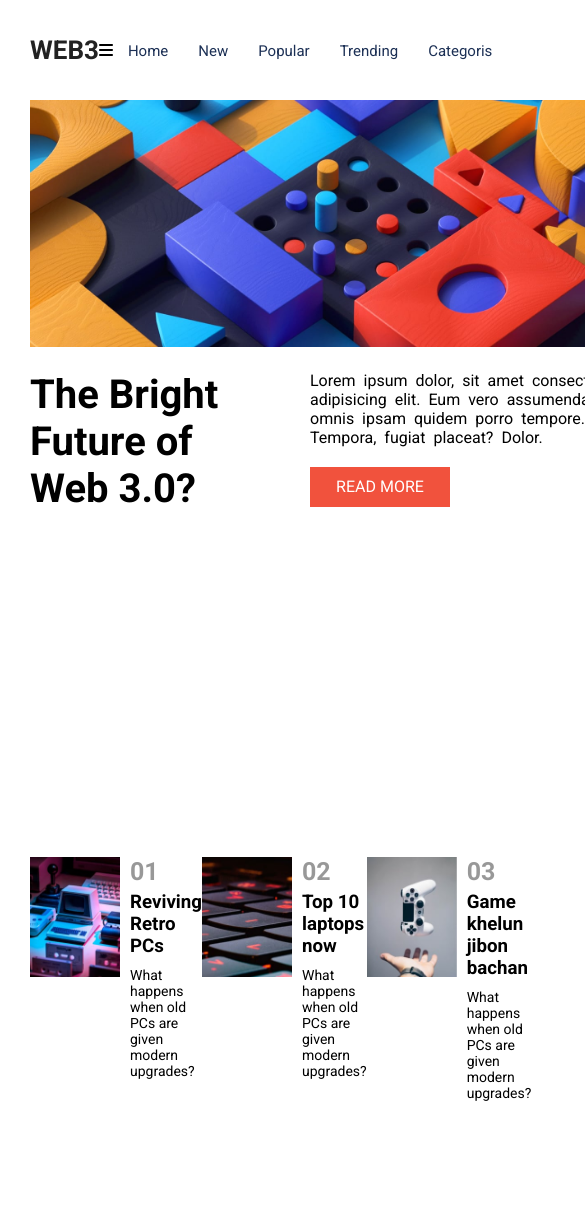
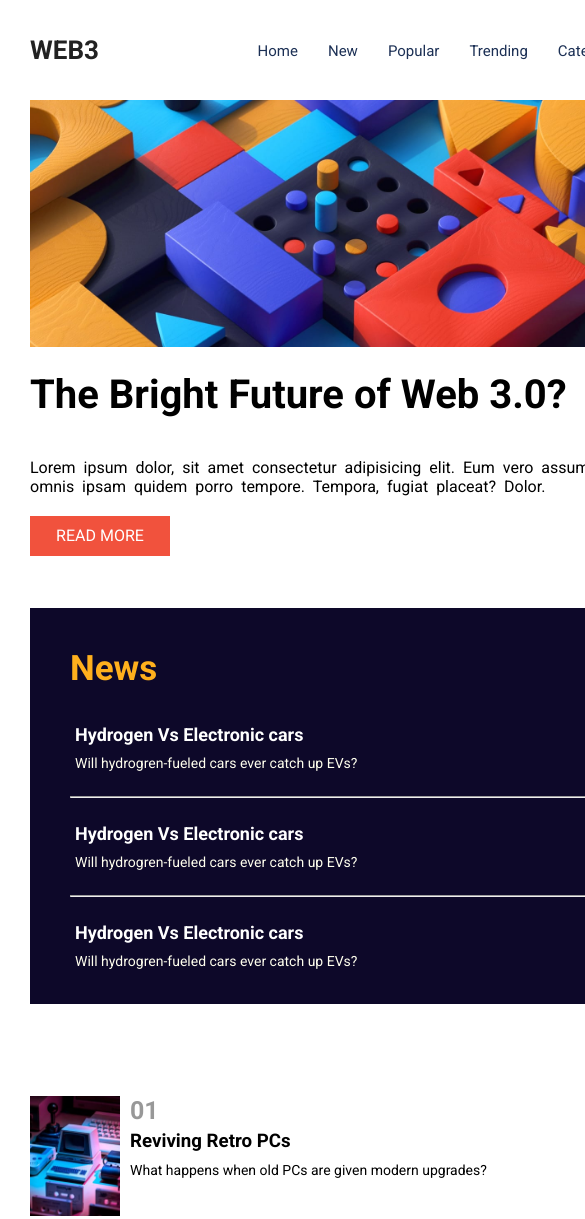
Before and after one commit to webhimelkop/jsprojects, a plain HTML site: page index.html in a window 390 px wide. Shown: the top 1219 px of the page, 585 px wide, since content can reach past the window. Before the commit the page ends 1106 px from the top, so only its background shows below. Drawn offline with Linux system fonts and the light colour scheme.

Commit message:
Responsive for 1024px

```diff
--- a/index.html
+++ b/index.html
@@ -41,14 +41,14 @@
                 <div class="logo">
                     <h1>WEB3</h1>
                 </div>
-                <i class="fa-solid fa-bars"></i>
+                <i class="fa-solid fa-bars nav-icon"></i>
                 <div class="nav">
                     <ul>
                         <li><a href="#">Home</a></li>
                         <li><a href="#">New</a></li>
                         <li><a href="#">Popular</a></li>
                         <li><a href="#">Trending</a></li>
-                        <li><a href="#">Categoris</a></li>
+                        <li><a href="#">Categories</a></li>
                     </ul>
                 </div>
             </header>
--- a/style.css
+++ b/style.css
@@ -1,4 +1,4 @@
-@import url('https://fonts.googleapis.com/css2?family=Roboto:wght@300;400;500;700&display=swap');
+@import url("https://fonts.googleapis.com/css2?family=Roboto:wght@300;400;500;700&display=swap");
 
 * {
     padding: 0;
@@ -6,9 +6,8 @@
     box-sizing: border-box;
     list-style: none;
     text-decoration: none;
-    font-family: 'Roboto', sans-serif;
+    font-family: "Roboto", sans-serif;
 }
-
 
 body {
     width: 100%;
@@ -22,24 +21,23 @@ body {
     padding: 0px 30px;
 }
 
-.container header{
+.container header {
     display: flex;
     justify-content: space-between;
     align-items: center;
 }
 
-.container header .logo h1{
+.container header .logo h1 {
     font-size: 26px;
     color: #222;
     padding: 35px 0px;
     font-family: url("fonts/static/Inter-ExtraBold.ttf");
 }
 
-.container header .nav ul{
+.container header .nav ul {
     display: flex;
     align-items: center;
     justify-content: center;
-
 }
 
 .container header .nav ul li {
@@ -49,11 +47,11 @@ body {
     padding-right: 0px;
 }
 
-.container header .nav ul li a{
+.container header .nav ul li a {
     color: rgb(28, 48, 85);
     font-size: 15px;
 }
-.container header .nav ul li a:hover{
+.container header .nav ul li a:hover {
     color: rgb(46, 100, 201);
 }
 main {
@@ -66,7 +64,7 @@ main .content1 {
     margin-right: 20px;
 }
 
-main .content1 img{
+main .content1 img {
     max-width: 600px;
 }
 
@@ -87,11 +85,10 @@ main .content1 .cols .texts {
     max-width: 320px;
 }
 
-main .content1 .cols .texts  p {
+main .content1 .cols .texts p {
     font-size: 16px;
     word-spacing: 4px;
     padding: 20px 0px;
-
 }
 
 main .content1 .cols .texts button {
@@ -135,10 +132,8 @@ main .content2 .news-heading p {
 
 main .content2 .news-heading hr {
     margin-top: 20px;
-    height: .1px;
+    height: 0.1px;
 }
-
-
 
 .tech-news {
     width: 100%;
@@ -152,14 +147,13 @@ main .content2 .news-heading hr {
     height: 120px;
 }
 
-.tech-news .posts img{
+.tech-news .posts img {
     width: 90px;
 }
 
 .tech-news .posts .content {
     margin-left: 10px;
 }
-
 
 .tech-news .posts .content h2 {
     font-size: 25px;
@@ -170,40 +164,17 @@ main .content2 .news-heading hr {
     padding: 5px 0;
 }
 
-
 .tech-news .posts .content p {
     font-size: 14px;
     padding: 5px 0;
 }
 
+.nav-icon {
+    display: none !important;
+}
 
-
-
-
-
-
-
-
-
-
-
-
-
-
-/*
-
-
-
-@media (max-width: 700px) {
-
-    .container {
-        max-width: 700px;
-        padding: 0px;
-    }
-    header {
-        position: relative;
-    }
-
+@media (max-width: 1024px) {
+    /*
     header .nav ul{
        display: flex;
        flex-direction: column;
@@ -224,13 +195,38 @@ main .content2 .news-heading hr {
 
 
 
+    }*/
+
+    .container {
+        margin: 0;
+    }
+
+    .container header {
+        width: 600px !important;
+        margin: auto;
+        justify-content: space-between;
+    }
+
+    .container .logo{
+        margin-left: 0;
+    }
+
+    main {
+        display: flex;
+        flex-direction: column;
+        margin-left: auto;
+        margin-right: auto;
+        width: min-content;
+        align-items: center;
+        justify-content: center;
+    }
+
+    main .content1 .cols {
+        display: flex;
+        flex-direction: column;
     }
     main .content1 {
         width: 100%;
-    }
-    main .content1 .cols {
-        display: flex;
-        flex-direction: column;
     }
     main .content1 .cols .head {
         width: 100%;
@@ -239,17 +235,36 @@ main .content2 .news-heading hr {
     }
 
     main .content1 .cols .texts {
-        width: 100%;
-
+        max-width: 100%;
     }
 
-
-
-    main {
-        display: flex;
-        flex-direction: column;
+    main .content2 {
+        margin-top: 52px;
+        margin-bottom: 52px;
+        min-width: 100%;
+        padding: 20px;
     }
 
+    main .content2 h1 {
+        padding-left: 20px;
+        text-align: left;
+    }
 
+    .tech-news {
+        flex-direction: column;
+        /* max-width: 400px; */
+        width: 600px;
+        margin: auto;
+        overflow: hidden;
+    }
 
-} */
+    .tech-news .posts {
+        min-width: 100%;
+        max-width: 400px;
+        margin: 20px auto;
+    }
+
+    .tech-news .posts .content {
+        min-width: 100%;
+    }
+}
```
